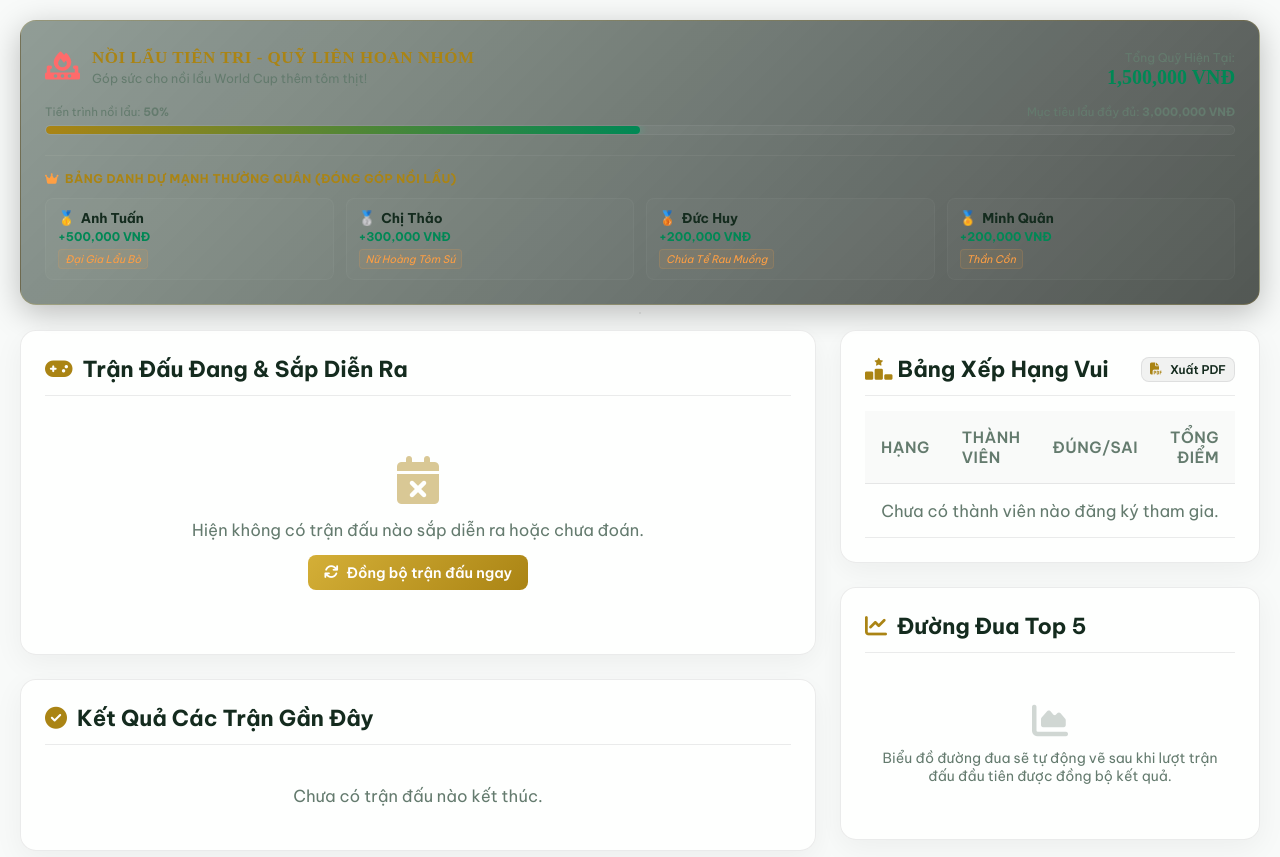
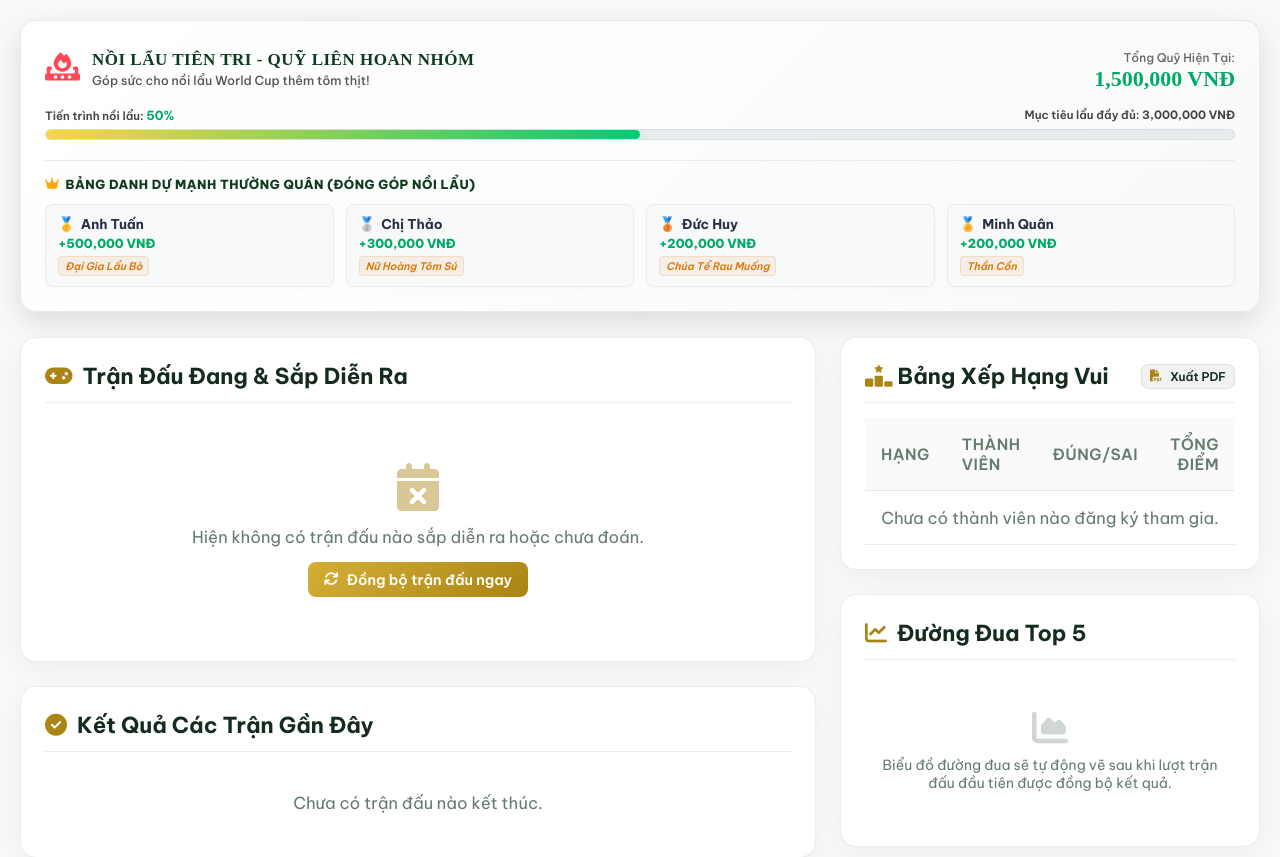
Before and after one commit to tungnguyen8389/worldcup, a PHP site: page / in a window 1280 px wide. Shown: the part 87-944 px from the top of the page. Run offline with PHP 8.4, Linux system fonts and the light colour scheme; the visitor is signed in with stand-in values (Sample User, id 1); data comes from the database, SQL or seed files in the repository; data that the repository does not hold is empty; some libraries are stand-ins or nearby versions.

Commit message:
style: update party fund card UI with light theme and improved typography

```diff
--- a/index.php
+++ b/index.php
@@ -169,20 +169,20 @@ if (!empty($top_5_ids)) {
 ?>
 
 <!-- Bảng Quỹ Liên Hoan Hài Hước -->
-<div class="card party-fund-card" style="margin-bottom: 25px; background: linear-gradient(135deg, rgba(20, 45, 30, 0.45) 0%, rgba(12, 18, 14, 0.7) 100%); border: 1px solid rgba(212, 175, 55, 0.2); box-shadow: 0 8px 32px 0 rgba(0, 0, 0, 0.25); backdrop-filter: blur(8px); -webkit-backdrop-filter: blur(8px);">
+<div class="card party-fund-card" style="margin-bottom: 25px; background: linear-gradient(135deg, #ffffff 0%, #f8faf9 100%); border: 1px solid rgba(0, 0, 0, 0.08); box-shadow: 0 10px 30px rgba(0, 0, 0, 0.12); color: #1a1a1a;">
     <div style="display: flex; justify-content: space-between; align-items: center; flex-wrap: wrap; gap: 15px; margin-bottom: 15px;">
         <div style="display: flex; align-items: center; gap: 12px;">
-            <div class="hotpot-icon-wrapper" style="font-size: 28px; color: #ff6b6b; animation: float 3s ease-in-out infinite;">
+            <div class="hotpot-icon-wrapper" style="font-size: 28px; color: #ff4757; animation: float 3s ease-in-out infinite;">
                 <i class="fa-solid fa-fire-burner"></i>
             </div>
             <div>
-                <h3 style="color: var(--primary); font-family: 'Outfit'; font-weight: 800; font-size: 17px; margin: 0; text-transform: uppercase; letter-spacing: 0.5px;">NỒI LẨU TIÊN TRI - QUỸ LIÊN HOAN NHÓM</h3>
-                <p style="color: var(--text-muted); font-size: 12.5px; margin: 2px 0 0 0;">Góp sức cho nồi lẩu World Cup thêm tôm thịt!</p>
+                <h3 style="color: #0e3b20; font-family: 'Outfit'; font-weight: 800; font-size: 17px; margin: 0; text-transform: uppercase; letter-spacing: 0.5px;">NỒI LẨU TIÊN TRI - QUỸ LIÊN HOAN NHÓM</h3>
+                <p style="color: #555555; font-size: 12.5px; margin: 2px 0 0 0; font-weight: 500;">Góp sức cho nồi lẩu World Cup thêm tôm thịt!</p>
             </div>
         </div>
         <div style="text-align: right;">
-            <span style="font-size: 12px; color: var(--text-muted);">Tổng Quỹ Hiện Tại:</span>
-            <div style="font-size: 20px; font-weight: 800; color: var(--accent); font-family: 'Outfit';">
+            <span style="font-size: 12px; color: #666666; font-weight: 500;">Tổng Quỹ Hiện Tại:</span>
+            <div style="font-size: 22px; font-weight: 900; color: #00aa66; font-family: 'Outfit';">
                 <?php echo number_format((int)get_setting('party_fund_total', 1500000)); ?> VNĐ
             </div>
         </div>
@@ -195,19 +195,19 @@ if (!empty($top_5_ids)) {
         $percent = min(100, round(($fund_total / $fund_target) * 100));
     ?>
     <div style="margin-bottom: 20px;">
-        <div style="display: flex; justify-content: space-between; font-size: 11.5px; color: var(--text-muted); margin-bottom: 6px;">
-            <span>Tiến trình nồi lẩu: <strong><?php echo $percent; ?>%</strong></span>
+        <div style="display: flex; justify-content: space-between; font-size: 11.5px; color: #444444; margin-bottom: 6px; font-weight: 600;">
+            <span>Tiến trình nồi lẩu: <strong style="color: #00aa66; font-size: 12.5px;"><?php echo $percent; ?>%</strong></span>
             <span>Mục tiêu lẩu đầy đủ: <strong><?php echo number_format($fund_target); ?> VNĐ</strong></span>
         </div>
-        <div class="progress-bar-container" style="width: 100%; height: 10px; background: rgba(255, 255, 255, 0.03); border-radius: 10px; overflow: hidden; border: 1px solid rgba(255,255,255,0.05);">
-            <div class="progress-bar-fill" style="width: <?php echo $percent; ?>%; height: 100%; background: linear-gradient(90deg, var(--primary) 0%, var(--accent) 100%); border-radius: 10px; box-shadow: 0 0 10px rgba(0, 255, 170, 0.3);"></div>
+        <div class="progress-bar-container" style="width: 100%; height: 11px; background: #e9ecef; border-radius: 10px; overflow: hidden; border: 1px solid rgba(0,0,0,0.06);">
+            <div class="progress-bar-fill" style="width: <?php echo $percent; ?>%; height: 100%; background: linear-gradient(90deg, #ffd43b 0%, #00cc77 100%); border-radius: 10px; box-shadow: 0 2px 6px rgba(0, 204, 119, 0.2);"></div>
         </div>
     </div>
 
     <!-- Danh sách Mạnh Thường Quân -->
-    <div style="border-top: 1px solid rgba(255, 255, 255, 0.05); padding-top: 15px;">
-        <div style="font-size: 12px; font-weight: bold; color: var(--primary); text-transform: uppercase; margin-bottom: 12px; display: flex; align-items: center; gap: 6px; letter-spacing: 0.5px;">
-            <i class="fa-solid fa-crown" style="color: #ff9f43;"></i> Bảng Danh Dự Mạnh Thường Quân (Đóng Góp Nồi Lẩu)
+    <div style="border-top: 1px solid #e9ecef; padding-top: 15px;">
+        <div style="font-size: 12.5px; font-weight: 800; color: #0e3b20; text-transform: uppercase; margin-bottom: 12px; display: flex; align-items: center; gap: 6px; letter-spacing: 0.5px;">
+            <i class="fa-solid fa-crown" style="color: #ffa502;"></i> Bảng Danh Dự Mạnh Thường Quân (Đóng Góp Nồi Lẩu)
         </div>
         <div class="sponsors-grid" style="display: grid; grid-template-columns: repeat(auto-fit, minmax(170px, 1fr)); gap: 12px;">
             <?php
@@ -233,15 +233,15 @@ if (!empty($top_5_ids)) {
                     $badge = $rank_badges[min(3, $idx)];
                     $idx++;
             ?>
-                <div class="sponsor-card" style="background: rgba(255, 255, 255, 0.02); border: 1px solid rgba(255,255,255,0.03); padding: 10px 12px; border-radius: 8px; display: flex; flex-direction: column; justify-content: center; position: relative;">
-                    <div style="font-size: 13.5px; font-weight: 700; display: flex; align-items: center; gap: 6px; color: var(--text-main);">
+                <div class="sponsor-card" style="background: #f8f9fa; border: 1px solid rgba(0,0,0,0.06); padding: 10px 12px; border-radius: 8px; display: flex; flex-direction: column; justify-content: center; position: relative; box-shadow: 0 2px 4px rgba(0,0,0,0.02);">
+                    <div style="font-size: 13.5px; font-weight: 700; display: flex; align-items: center; gap: 6px; color: #2b2d42;">
                         <span><?php echo $badge; ?></span> <?php echo htmlspecialchars($name); ?>
                     </div>
-                    <div style="font-size: 12px; color: var(--accent); font-weight: bold; margin-top: 2px;">
+                    <div style="font-size: 12.5px; color: #00aa66; font-weight: 800; margin-top: 2px;">
                         +<?php echo htmlspecialchars($amount_str); ?> VNĐ
                     </div>
                     <?php if ($title): ?>
-                        <div style="font-size: 10.5px; color: #ff9f43; font-style: italic; margin-top: 5px; background: rgba(255, 159, 67, 0.08); padding: 2px 6px; border-radius: 4px; width: fit-content; border: 1px solid rgba(255, 159, 67, 0.15);">
+                        <div style="font-size: 10.5px; color: #d97706; font-style: italic; margin-top: 5px; background: rgba(217, 119, 6, 0.08); padding: 2px 6px; border-radius: 4px; width: fit-content; border: 1px solid rgba(217, 119, 6, 0.15); font-weight: 600;">
                             <?php echo htmlspecialchars($title); ?>
                         </div>
                     <?php endif; ?>
```
